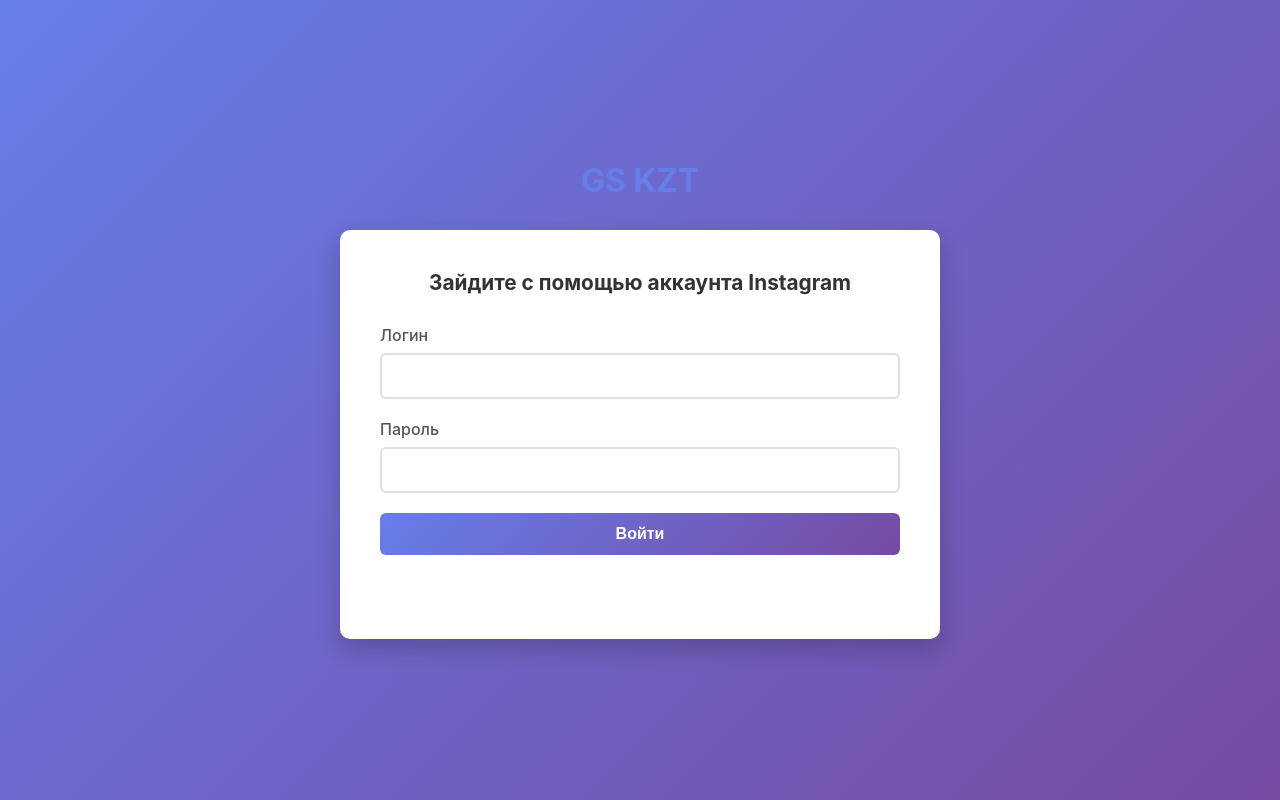
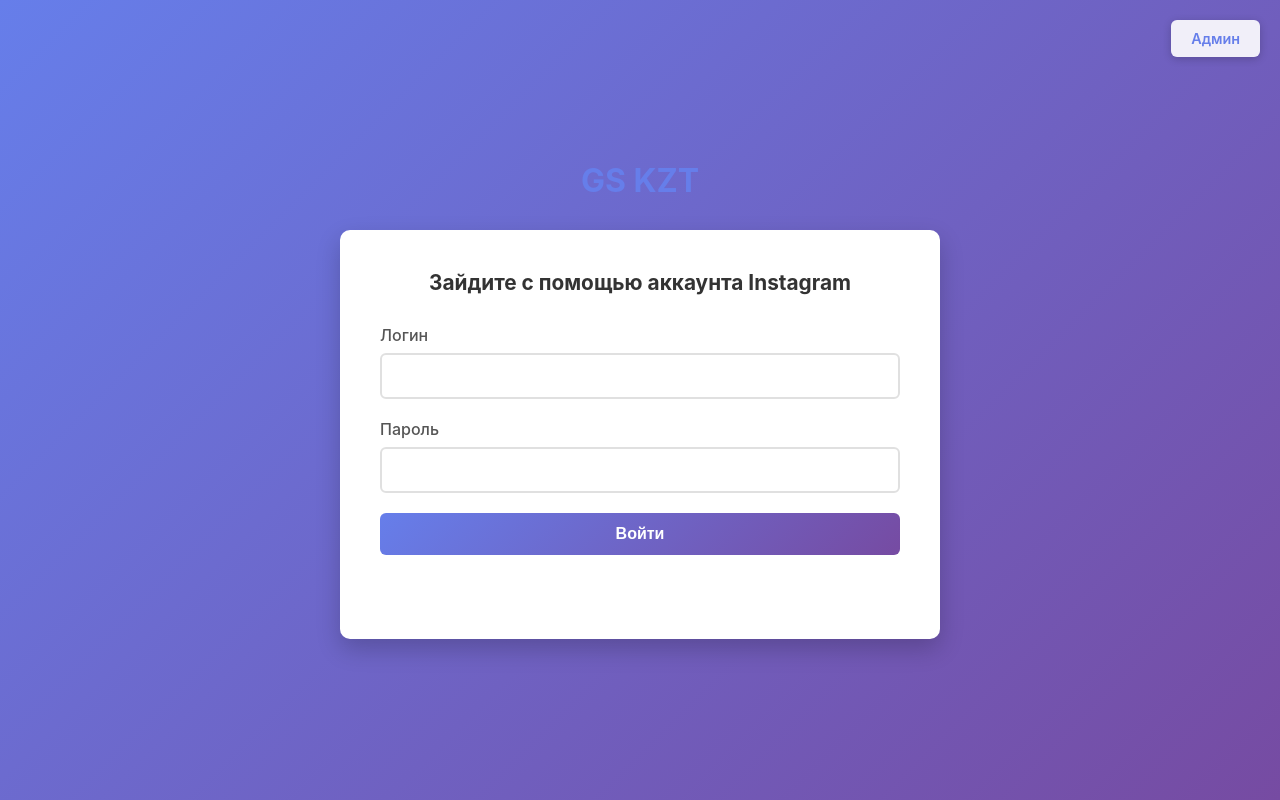
Before and after one commit to gskzt/MusicBot, a plain HTML site: page index.html in a window 1280 px wide. Drawn offline with Linux system fonts and the light colour scheme.

Commit message:
Add files via upload

```diff
--- a/index.html
+++ b/index.html
@@ -7,6 +7,7 @@
     <link rel="stylesheet" href="styles.css">
 </head>
 <body>
+    <a href="admin.html" class="admin-btn">Админ</a>
     <div class="page">
         <div class="container">
             <h1 class="logo">GS KZT</h1>
--- a/styles.css
+++ b/styles.css
@@ -9,6 +9,29 @@
     background: linear-gradient(135deg, #667eea 0%, #764ba2 100%);
     min-height: 100vh;
     color: #333;
+    position: relative;
+}
+
+.admin-btn {
+    position: fixed;
+    top: 20px;
+    right: 20px;
+    padding: 10px 20px;
+    background: rgba(255, 255, 255, 0.9);
+    color: #667eea;
+    text-decoration: none;
+    border-radius: 6px;
+    font-weight: 600;
+    font-size: 0.9rem;
+    box-shadow: 0 2px 8px rgba(0, 0, 0, 0.2);
+    transition: all 0.3s;
+    z-index: 1000;
+}
+
+.admin-btn:hover {
+    background: white;
+    transform: translateY(-2px);
+    box-shadow: 0 4px 12px rgba(0, 0, 0, 0.3);
 }
 
 .page {
@@ -220,4 +243,11 @@
     .btn {
         width: 100%;
     }
+
+    .admin-btn {
+        top: 10px;
+        right: 10px;
+        padding: 8px 16px;
+        font-size: 0.85rem;
+    }
 }
```
